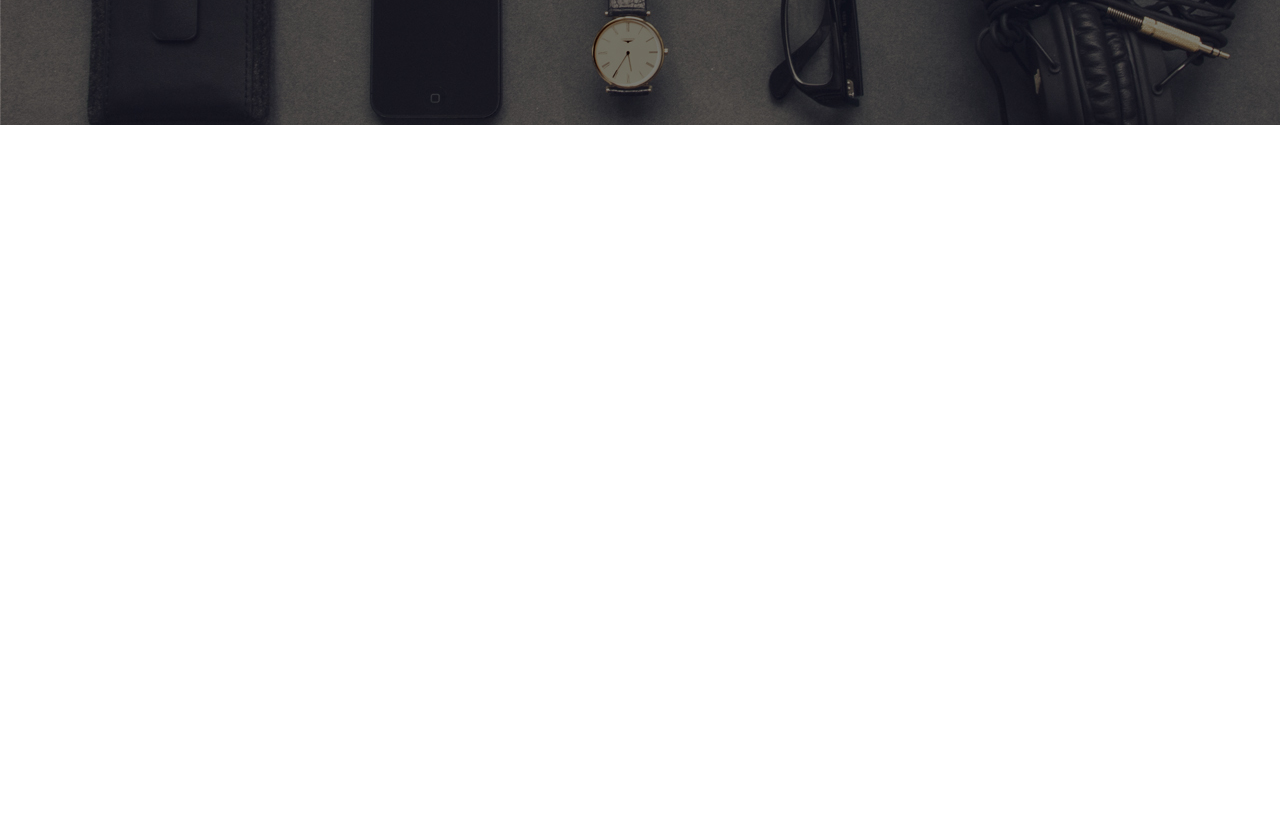
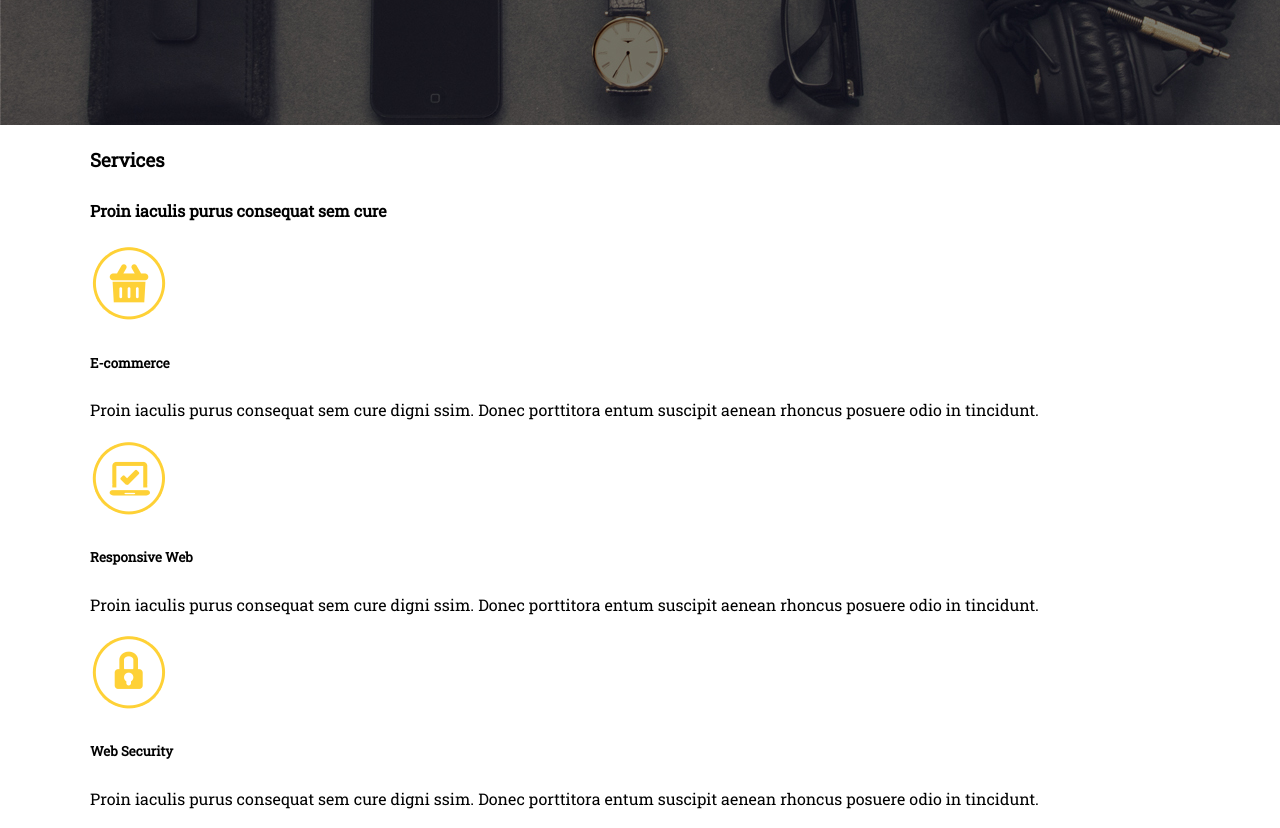
Before and after one commit to ankow8/landing-page, a website: page index.html in a window 1280 px wide. Shown: the part 575-1403 px from the top of the page. Before the commit the page ends 800 px from the top, so only its background shows below. Drawn offline with Linux system fonts and the light colour scheme.

Commit message:
Add html section Services and icons

```diff
--- a/index.html
+++ b/index.html
@@ -45,5 +45,28 @@
         <a href="#" class="btn">Tell me more</a>
       </div>
     </header>
+    <section class="services">
+      <div class="container">
+        <h3 class="chapter">Services</h3>
+        <h4 class="chapter-think">Proin iaculis purus consequat sem cure</h4>
+        <div class="services-box">
+          <div class="services">
+            <img class="services-icon" src="images/cart.png">
+            <h5 class="services-title"><strong>E-commerce</strong></h5>
+            <p>Proin iaculis purus consequat sem cure digni ssim. Donec porttitora entum suscipit aenean rhoncus posuere odio in tincidunt.</p>
+          </div>
+          <div class="services">
+            <img class="services-icon" src="images/laptop.png">
+            <h5 class="services-title"><strong>Responsive Web</strong></h5>
+            <p>Proin iaculis purus consequat sem cure digni ssim. Donec porttitora entum suscipit aenean rhoncus posuere odio in tincidunt.</p>
+          </div>
+          <div class="services">
+            <img class="services-icon" src="images/locked.png"></i>
+            <h5 class="services-title"><strong>Web Security</strong></h5>
+            <p>Proin iaculis purus consequat sem cure digni ssim. Donec porttitora entum suscipit aenean rhoncus posuere odio in tincidunt.</p>
+          </div>
+        </div>
+      </div>
+    </services>
   </body>
 </html>
```
Also changed, not shown: images/cart.png (added), images/laptop.png (added), images/locked.png (added).
